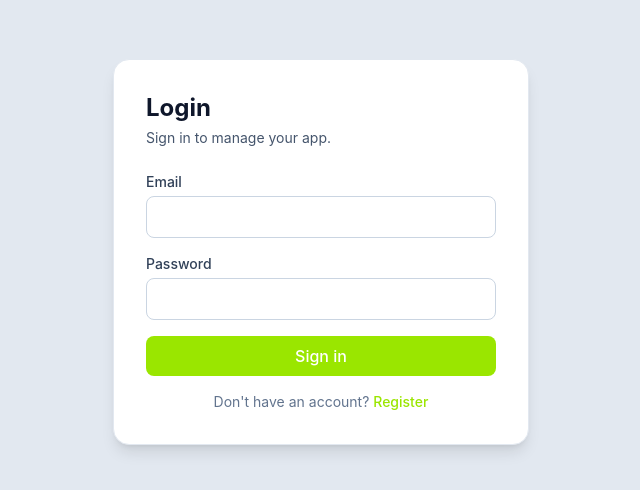
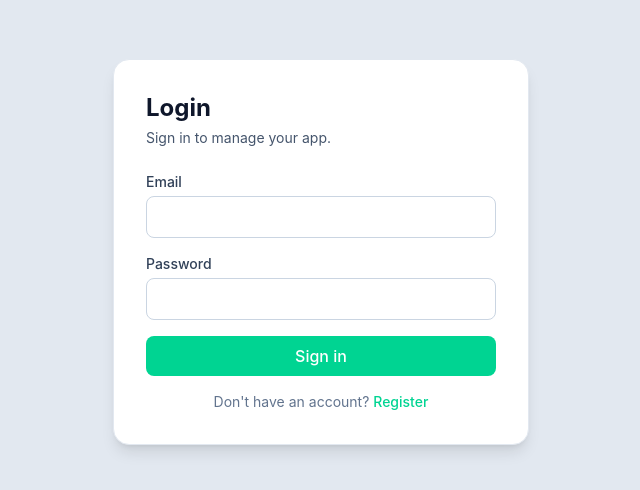
Before and after one commit to BrionesAngel/springboot-vue-auth-starter, a Vue app in the folder frontend/: page /login in a window 1280 px wide. Shown: the part 148-638 px from the top of the page, without its empty margins (319-959 px from the left). Built offline with nearby package versions, Linux system fonts and the light colour scheme; no server answers.

Commit message:
design changed

```diff
--- a/frontend/src/features/auth/views/LoginView.vue
+++ b/frontend/src/features/auth/views/LoginView.vue
@@ -8,25 +8,24 @@
         <div>
           <label class="mb-1 block text-sm font-medium text-slate-700" for="email">Email</label>
           <input id="email" v-model="form.email" type="email" required autocomplete="email"
-            class="w-full rounded-lg border border-slate-300 px-3 py-2 outline-none ring-lime-200 focus:ring" />
+            class="w-full rounded-lg border border-slate-300 px-3 py-2 outline-none ring-emerald-300 focus:ring" />
         </div>
 
         <div>
           <label class="mb-1 block text-sm font-medium text-slate-700" for="password">Password</label>
           <input id="password" v-model="form.password" type="password" required autocomplete="current-password"
-            class="w-full rounded-lg border border-slate-300 px-3 py-2 outline-none ring-lime-200 focus:ring" />
+            class="w-full rounded-lg border border-slate-300 px-3 py-2 outline-none ring-emerald-300 focus:ring" />
         </div>
 
         <p v-if="error" class="text-sm text-rose-600">{{ error }}</p>
 
-        <button type="submit"
-          class="w-full rounded-lg bg-lime-400 px-4 py-2 font-medium text-white hover:bg-lime-600 disabled:cursor-not-allowed disabled:opacity-60"
-          :disabled="authStore.isLoading">
+        <button type="submit" class="w-full rounded-lg bg-emerald-400 px-4 py-2 font-medium text-white hover:bg-emerald-700 cursor-pointer disabled:cursor-not-allowed disabled:opacity-60
+" :disabled="authStore.isLoading">
           {{ authStore.isLoading ? 'Signing in...' : 'Sign in' }}
         </button>
         <p class="text-center text-sm text-slate-500">
           Don't have an account?
-          <RouterLink to="/register" class="font-medium text-lime-400 hover:underline">
+          <RouterLink to="/register" class="font-medium text-emerald-400 hover:underline">
             Register
           </RouterLink>
         </p>
```
